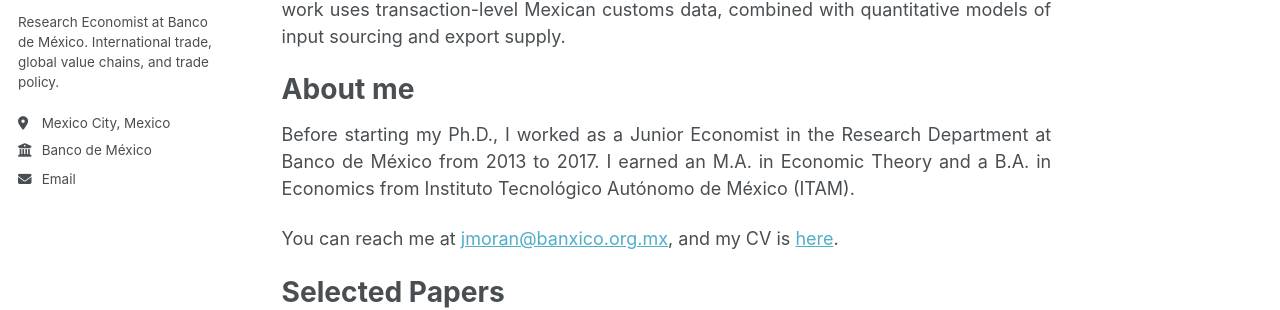
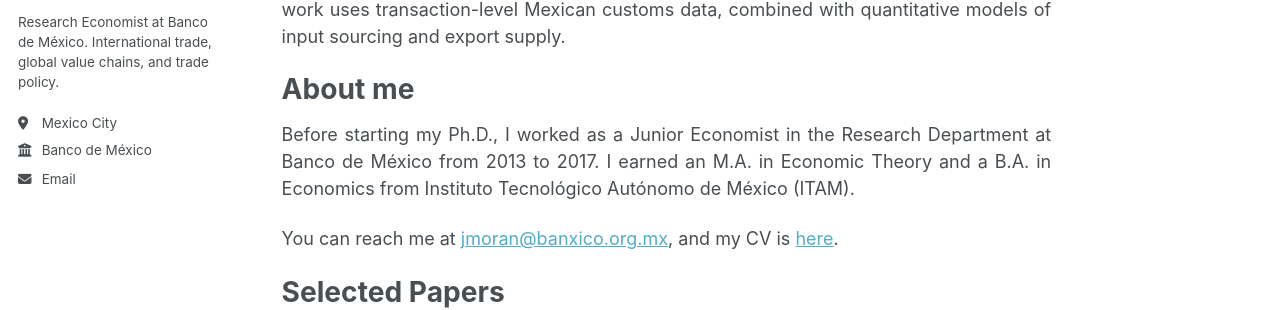
Before and after one commit to joseramonmoran/joseramonmoran.github.io, a Jekyll site: the page built from _pages/about.md, in a window 1280 px wide. Shown: the part 306-616 px from the top of the page. Built offline with Jekyll 4.4.1, drawn with Linux system fonts in a browser that asks for light colours; a style sheet for code colours, icons or effects is not loaded.

Commit message:
Update _config.yml

```diff
--- a/_config.yml
+++ b/_config.yml
@@ -28,7 +28,7 @@ author:
   name             : "José Ramón Morán"
   pronouns         : # example: "she/her"
   bio              : "Research Economist at Banco de México. International trade, global value chains, and trade policy."
-  location         : "Mexico City, Mexico"
+  location         : "Mexico City"
   employer         : "Banco de México"
   uri              : # URL
   email            : "jmoran@banxico.org.mx"
```
